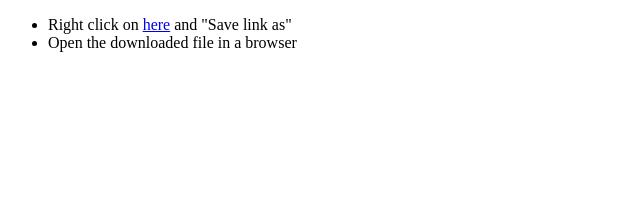
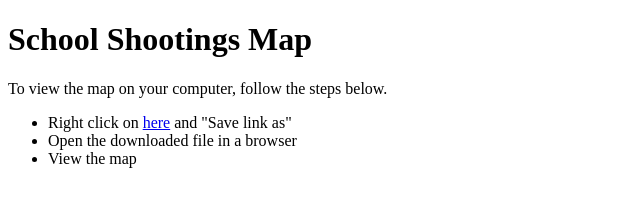
Before and after one commit to data2maps/data2maps.github.io, a plain HTML site: page index.html in a window 1280 px wide. Shown: the whole page, without its empty margins (0-640 px from the left). Drawn offline with Linux system fonts and the light colour scheme.

Commit message:
Update index.html

```diff
--- a/index.html
+++ b/index.html
@@ -1,9 +1,12 @@
 <!DOCTYPE html>
 <html>
 <body>
+    <h1>School Shootings Map</h1>
+    <p>To view the map on your computer, follow the steps below.</p>
     <ul>
         <li>Right click on <a href='map.html'>here</a> and "Save link as"</li>
         <li>Open the downloaded file in a browser</li>
+        <li>View the map</li>
     </ul>
 </body>
 </html>
```
